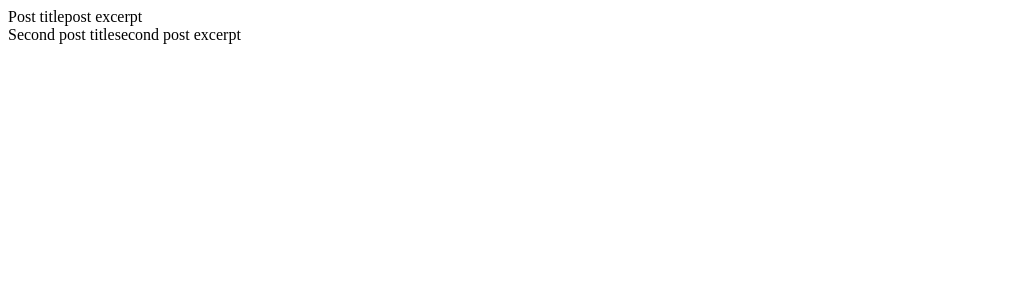
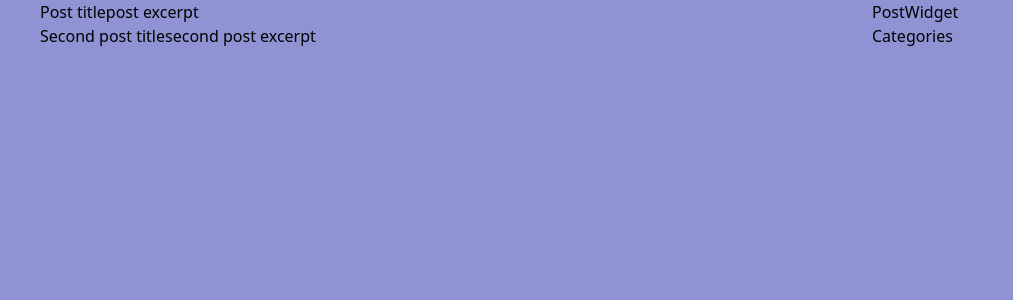
Before and after one commit to martindospel/Blog, a Next.js app: page / in a window 1280 px wide. Shown: the top 300 px of the page, without its empty margins (0-1013 px from the left). Built offline with nearby package versions, Linux system fonts and the light colour scheme.

Commit message:
modified index.js, added globals.scss, created components placeholders categories, postcard, postwidget

```diff
--- /dev/null
+++ b/components/Categories.jsx
@@ -0,0 +1,9 @@
+import React from "react";
+
+const Categories = () => {
+  return (
+  <div>Categories</div>
+  )
+}
+
+export default Categories;
--- /dev/null
+++ b/components/PostCard.jsx
@@ -0,0 +1,12 @@
+import React from "react";
+
+const PostCard = ({ post }) => {
+  return (
+    <div>
+      {post.title}
+      {post.excerpt}
+    </div>
+  );
+};
+
+export default PostCard;
--- /dev/null
+++ b/components/PostWidget.jsx
@@ -0,0 +1,11 @@
+import React from 'react'
+
+const PostWidget = () => {
+  return (
+    <div>
+      PostWidget
+    </div>
+  )
+}
+
+export default PostWidget
--- /dev/null
+++ b/components/index.js
@@ -0,0 +1,11 @@
+export { default as PostCard } from './PostCard';
+// export { default as PostDetail } from './PostDetail';
+// export { default as Layout } from './Layout';
+export { default as Categories } from './Categories';
+// export { default as Author } from './Author';
+export { default as PostWidget } from './PostWidget';
+// export { default as AdjacentPostCard } from './AdjacentPostCard';
+// export { default as FeaturedPostCard } from './FeaturedPostCard';
+// export { default as Comments } from './Comments';
+// export { default as CommentsForm } from './CommentsForm';
+// export { default as Loader } from './Loader';
--- a/pages/_app.js
+++ b/pages/_app.js
@@ -1,4 +1,5 @@
-import React from 'react';
+import 'tailwindcss/tailwind.css';
+import '../styles/globals.scss';
 
 function MyApp({ Component, pageProps }) {
   return (
--- a/pages/index.js
+++ b/pages/index.js
@@ -1,24 +1,25 @@
-import Head from "next/head";
+import { PostCard, Categories, PostWidget } from "../components";
 
 const posts = [
-  {title: "Post title", excerpt: "post excerpt"},
-  {title: "Second post title", excerpt: "second post excerpt"}
-]
+  { title: "Post title", excerpt: "post excerpt" },
+  { title: "Second post title", excerpt: "second post excerpt" },
+];
 
 export default function Home() {
   return (
     <div className="container mx-auto px-10 mb-8">
-      <Head>
-        <title>Blog</title>
-        <link rel="icon" href="/favicon.ico" />
-      </Head>
       <div className="grid grid-cols-1 lg:grid-cols-12 gap-12">
-        {posts.map((p, i) => (
-          <div key="{item}">
-            {p.title}
-            {p.excerpt}
+        <div className="lg:col-span-8 col-span-1">
+          {posts.map((post) => (
+            <PostCard key={post} post={post} />
+          ))}
+        </div>
+        <div className="lg:col-span-4 col-span-1">
+          <div className="lg:sticky relative top-8">
+            <PostWidget />
+            <Categories />
           </div>
-        ))}
+        </div>
       </div>
     </div>
   );
--- /dev/null
+++ b/styles/globals.scss
@@ -0,0 +1,27 @@
+@tailwind base;
+@tailwind components;
+@tailwind utilities;
+
+* {
+  box-sizing: border-box;
+}
+
+html,
+body {
+  padding: 0;
+  margin: 0;
+  &:before{
+    content:'';
+    content: "";
+    width: 100%;
+    height: 100vh;
+    background: #9093d3;
+    position: fixed;
+    left: 0;
+    top: 0;
+    z-index: -1;
+    background-position: 50% 50%;
+    background-repeat: no-repeat;
+    background-size: cover;
+  }
+}
```
